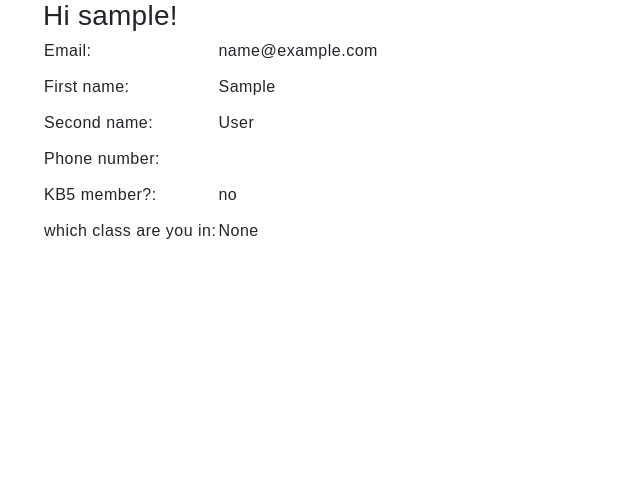
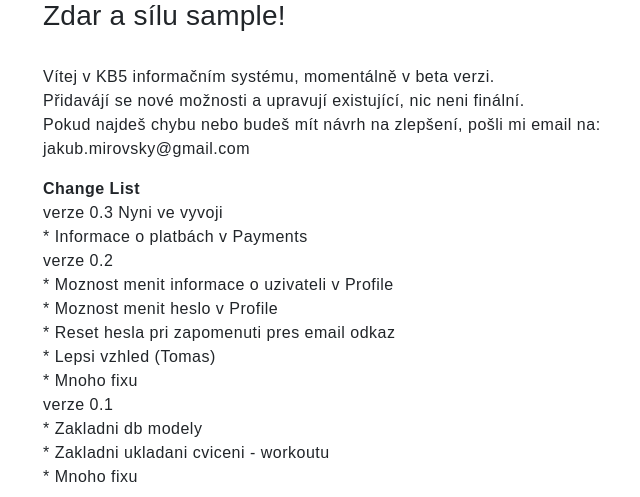
Before and after one commit to triskaVpate/exerlogger, a Django app: page / in a window 1280 px wide. Shown: the part 109-606 px from the top of the page, without its empty margins (21-661 px from the left). Run offline with Django 3.2, Linux system fonts and the light colour scheme; the visitor is signed in with stand-in values (Sample User, id 1); some libraries are stand-ins or nearby versions.

Commit message:
changes to index

```diff
--- a/templates/userspace/index.html
+++ b/templates/userspace/index.html
@@ -5,41 +5,68 @@
 
     {% block content %}
         {% if user.is_authenticated %}
-        <h3>Hi {{ user.username }}!</h3>
-        <div class="table-responsive">
-            <table>
-                <tbody>
-                    <tr>
-                        <td><p>Email:</p></td>
-                        <td><p>{{ user.email }}</p></td>
-                    </tr>
-                    <tr>
-                        <td><p>First name:</p></td>
-                        <td><p>{{ user.first_name }}</p></td>
-                    </tr>
-                    <tr>
-                        <td><p>Second name:</p></td>
-                        <td><p>{{ user.last_name }}</p></td>
-                    </tr>
-                    <tr>
-                        <td><p>Phone number:</p></td>
-                        <td><p>{{ user.phone_number }}</p></td>
-                    </tr>
-                    <tr>
-                        <td><p>KB5 member?:</p></td>
-                        {% if user.lesson %}
-                        <td><p>yes</p></td>
-                        {% else %}
-                        <td><p>no</p></td>
-                        {% endif %}
-                    </tr>
-                    <tr>
-                        <td><p>which class are you in:</p></td>
-                        <td><p>{{ user.lesson }}</p></td>
-                    </tr>
-                </tbody>
-            </table>
-        </div>
+        <h3>Zdar a sílu {{ user.username }}!</h3>
+
+            <p>
+                <br>Vítej v KB5 informačním systému, momentálně v beta verzi.
+                <br>Přidavájí se nové možnosti a upravují existující, nic neni finální.
+                <br>Pokud najdeš chybu nebo budeš mít návrh na zlepšení, pošli mi email na:
+                <br>jakub.mirovsky@gmail.com
+            </p>
+            <p> <b>Change List</b>
+                <br>verze 0.3 Nyni ve vyvoji
+                <br> * Informace o platbách v Payments
+
+                <br>verze 0.2
+                <br> * Moznost menit informace o uzivateli v Profile
+                <br> * Moznost menit heslo v Profile
+                <br> * Reset hesla pri zapomenuti pres email odkaz
+                <br> * Lepsi vzhled (Tomas)
+                <br> * Mnoho fixu
+
+                <br>verze 0.1
+                <br> * Zakladni db modely
+                <br> * Zakladni ukladani cviceni - workoutu
+                <br> * Mnoho fixu
+
+
+            </p>
+
+<!--        <div class="table-responsive">-->
+<!--            DEBUG INFO:-->
+<!--            <table>-->
+<!--                <tbody>-->
+<!--                    <tr>-->
+<!--                        <td><p>Email:</p></td>-->
+<!--                        <td><p>{{ user.email }}</p></td>-->
+<!--                    </tr>-->
+<!--                    <tr>-->
+<!--                        <td><p>First name:</p></td>-->
+<!--                        <td><p>{{ user.first_name }}</p></td>-->
+<!--                    </tr>-->
+<!--                    <tr>-->
+<!--                        <td><p>Second name:</p></td>-->
+<!--                        <td><p>{{ user.last_name }}</p></td>-->
+<!--                    </tr>-->
+<!--                    <tr>-->
+<!--                        <td><p>Phone number:</p></td>-->
+<!--                        <td><p>{{ user.phone_number }}</p></td>-->
+<!--                    </tr>-->
+<!--                    <tr>-->
+<!--                        <td><p>KB5 member?:</p></td>-->
+<!--                        {% if user.lesson %}-->
+<!--                        <td><p>yes</p></td>-->
+<!--                        {% else %}-->
+<!--                        <td><p>no</p></td>-->
+<!--                        {% endif %}-->
+<!--                    </tr>-->
+<!--                    <tr>-->
+<!--                        <td><p>which class are you in:</p></td>-->
+<!--                        <td><p>{{ user.lesson }}</p></td>-->
+<!--                    </tr>-->
+<!--                </tbody>-->
+<!--            </table>-->
+<!--        </div>-->
         {% else %}
             <p>You are not logged in</p>
             <a href="{% url 'login' %}">login</a>
```
